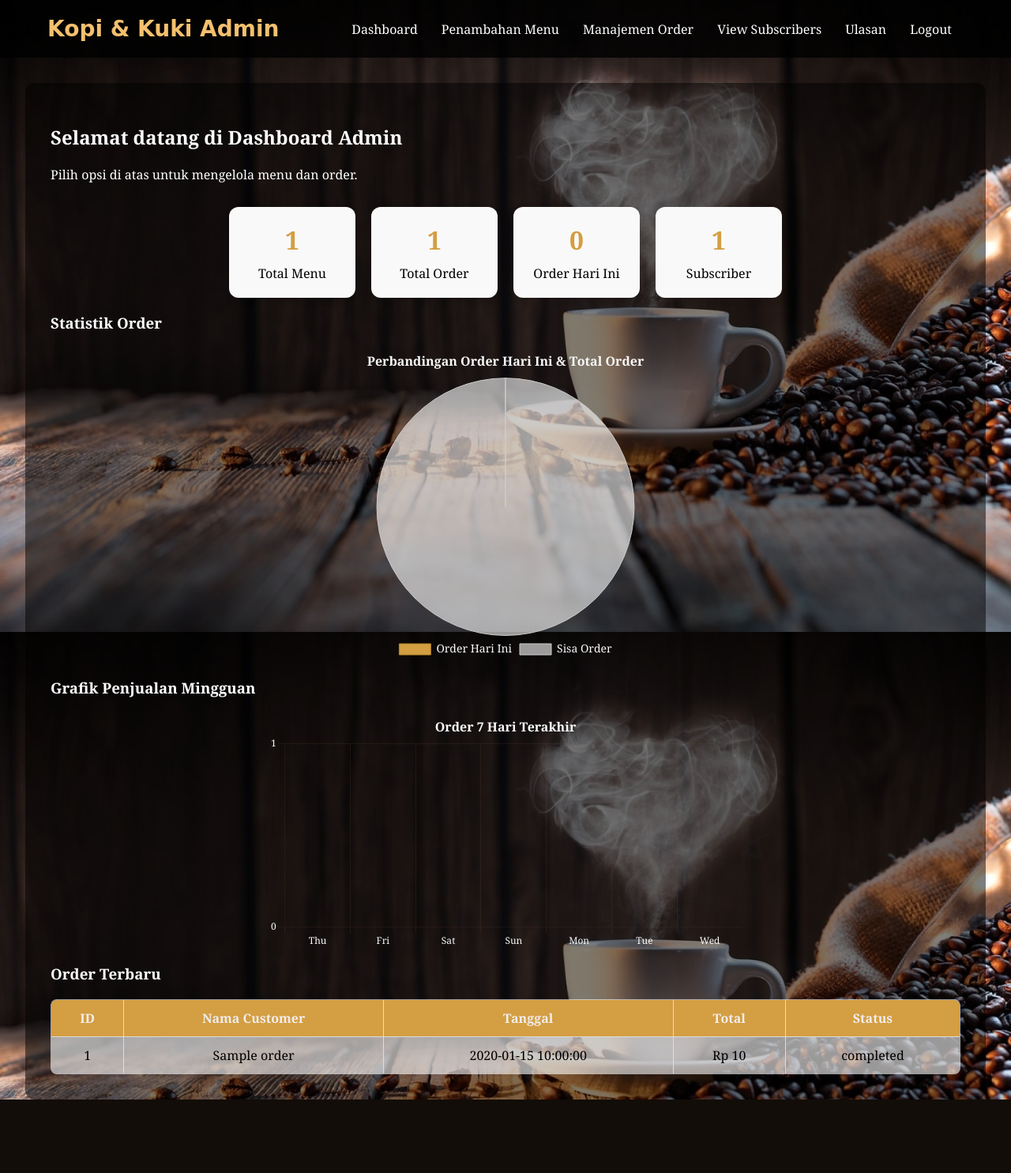
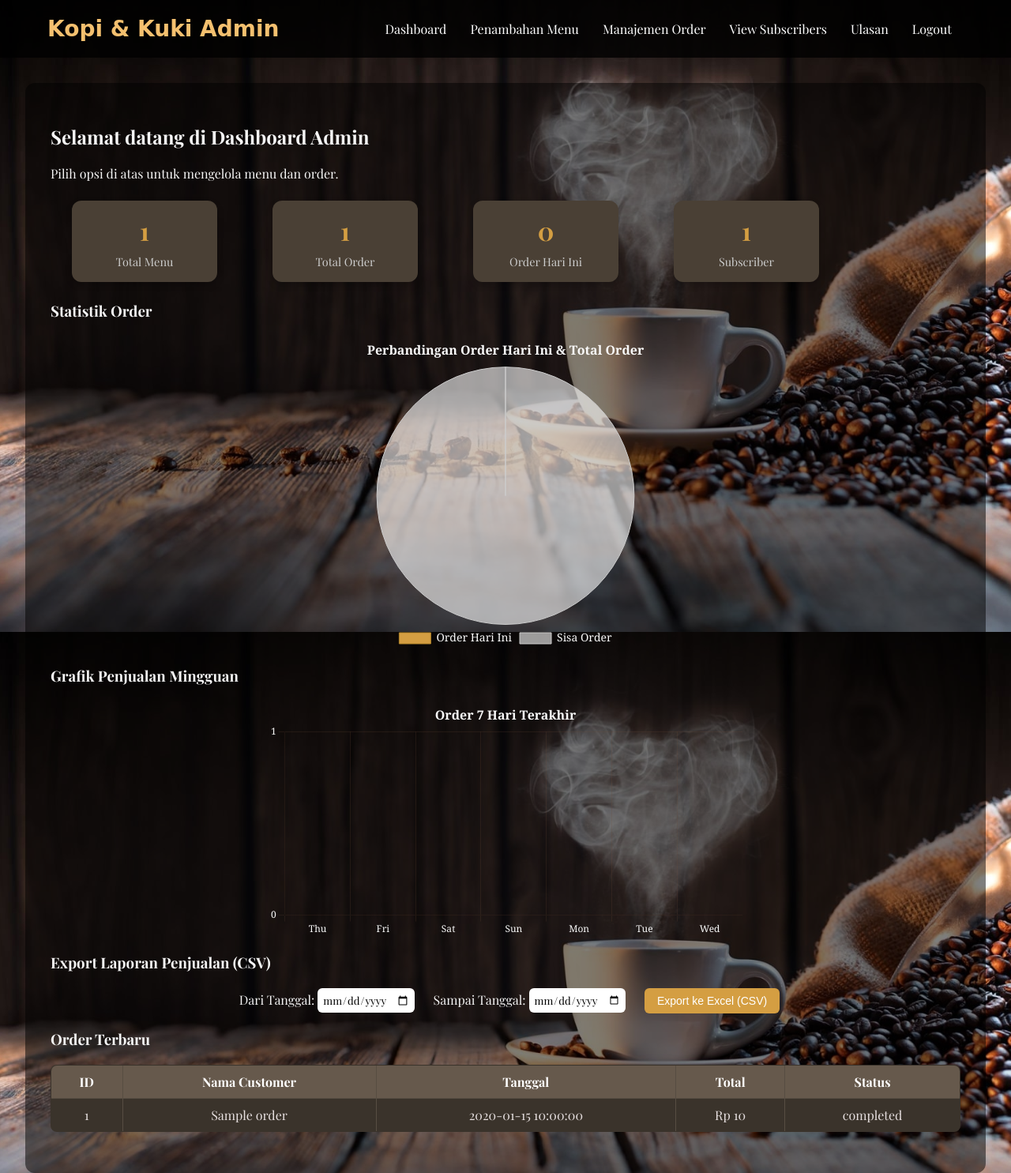
Before and after one commit to Fuentes771/PemogramanWebKelCASS, a PHP site: page /PemogramanWebKelCASS/admin/admin_dashboard.php in a window 1280 px wide. Shown: the whole page at 79% size. Before the commit the page ends 1392 px from the top, so only its background shows below. Run offline with PHP 8.4, Linux system fonts and the light colour scheme; the visitor is signed in with stand-in values (Sample User, id 1); tables that the repository leaves empty or names only in its code hold one stand-in row (values such as "Sample post").

Commit message:
menambahkan file export

```diff
--- a/admin/admin_dashboard.php
+++ b/admin/admin_dashboard.php
@@ -83,6 +83,18 @@ for ($i = 6; $i >= 0; $i--) {
         <div style="max-width: 600px; margin: auto;">
             <canvas id="weeklyChart"></canvas>
         </div>
+
+        <h3>Export Laporan Penjualan (CSV)</h3>
+        <form method="post" action="export_csv.php" style="margin-bottom: 20px;">
+        <label>Dari Tanggal:
+            <input type="date" name="start_date" required>
+        </label>
+        <label>Sampai Tanggal:
+            <input type="date" name="end_date" required>
+        </label>
+        <button type="submit">Export ke Excel (CSV)</button>
+        </form>
+
 
         <h3>Order Terbaru</h3>
         <table class="order-table">
--- a/css/admin_style.css
+++ b/css/admin_style.css
@@ -171,7 +171,7 @@ th {
 
 .order-table {
     background-color: rgba(255, 255, 255, 0.6);
-    color: #000;
+    color: #e7e0e0;
 }
 
 /* Responsive */
@@ -201,3 +201,88 @@ th {
         padding: 30px 20px;
     }
 }
+body {
+    font-family: 'Playfair Display', serif;
+    background-color: #2f2b27;
+    color: #f5f5f5;
+    margin: 0;
+    padding: 0;
+}
+
+.stats-wrapper {
+    display: flex;
+    justify-content: space-around;
+    flex-wrap: wrap;
+    gap: 1rem;
+    margin: 1.5rem 0;
+}
+
+.card {
+    background-color: #4a4035;
+    padding: 1rem 2rem;
+    border-radius: 12px;
+    text-align: center;
+    width: 180px;
+    box-shadow: 0 4px 8px rgba(0,0,0,0.2);
+}
+
+.card h3 {
+    margin: 0;
+    font-size: 2rem;
+    color: #d49e42;
+}
+
+.card p {
+    margin: 0.5rem 0 0;
+    font-size: 0.9rem;
+    color: #ccc;
+}
+
+form {
+    text-align: center;
+    margin-top: 20px;
+}
+
+form label {
+    margin: 0 10px;
+}
+
+input[type="date"] {
+    padding: 6px;
+    border-radius: 6px;
+    border: none;
+    font-family: inherit;
+}
+
+button[type="submit"] {
+    background-color: #d49e42;
+    color: #fff;
+    border: none;
+    padding: 8px 16px;
+    font-size: 14px;
+    cursor: pointer;
+    border-radius: 6px;
+    margin-left: 10px;
+}
+
+button[type="submit"]:hover {
+    background-color: #b3862a;
+}
+
+.order-table {
+    width: 100%;
+    border-collapse: collapse;
+    margin: 20px 0;
+    background-color: #3a332b;
+}
+
+.order-table th, .order-table td {
+    border: 1px solid #574d42;
+    padding: 10px;
+    text-align: center;
+}
+
+.order-table th {
+    background-color: #66594c;
+    color: #fff;
+}
```
Also changed, not shown: admin/export_csv.php (added, +36 -0 lines).
